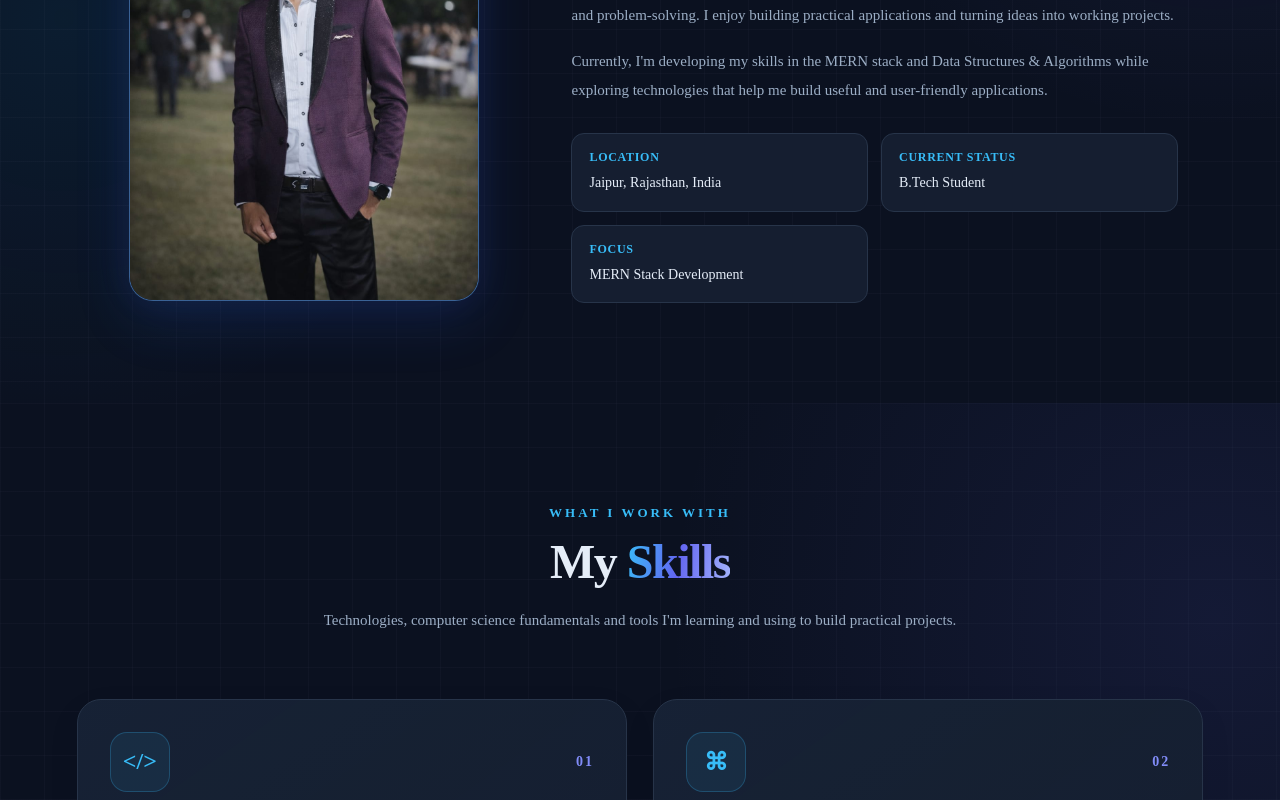
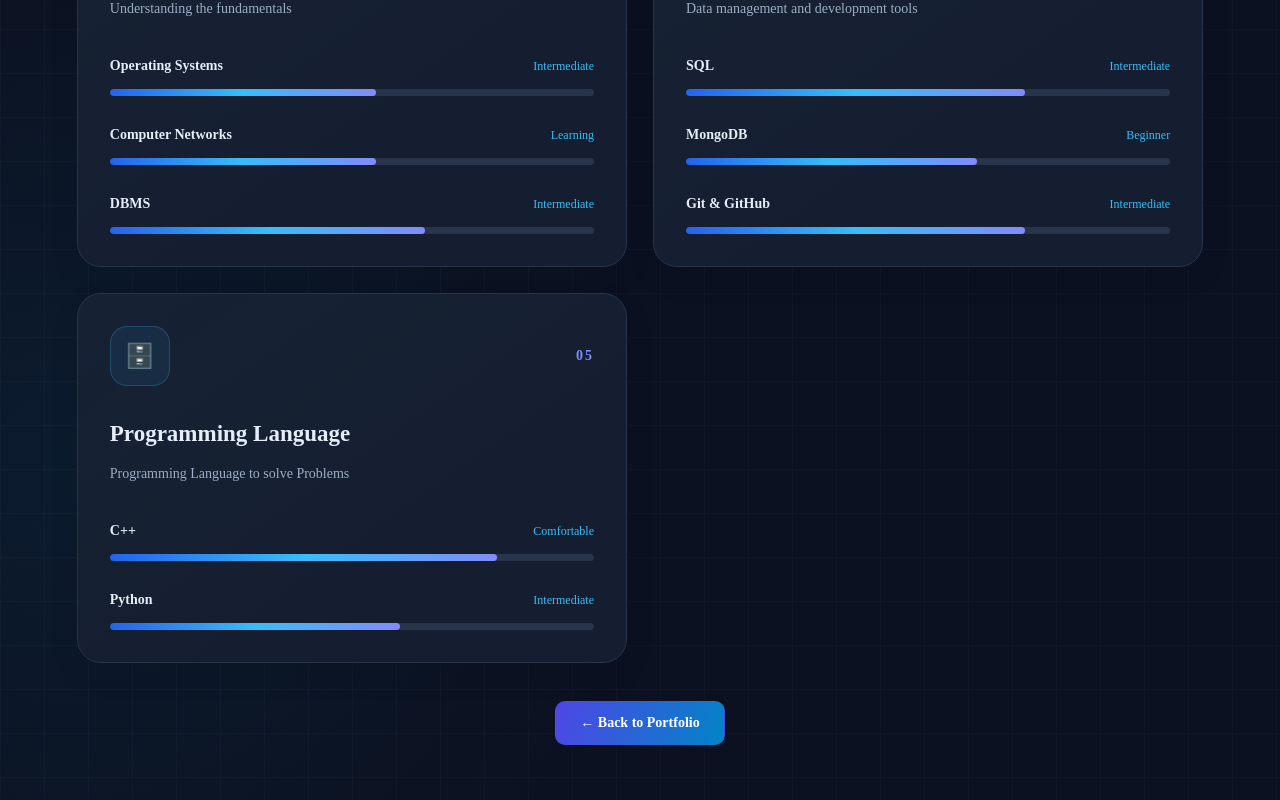
Before and after one commit to pl743/Portfolio, a React (Vite) app in the folder Client/: page /all-skills in a window 1280 px wide. Shown: the part 1140-1940 px from the top of the page. Built offline with nearby package versions, Linux system fonts and the light colour scheme.

Commit message:
Implement the new route of All-skills

```diff
--- a/Client/src/App.jsx
+++ b/Client/src/App.jsx
@@ -14,6 +14,7 @@ import Certification from './components/certificate/Certificate';
 import Contact from './components/contact/Contact';
 import Footer from './components/footer/Footer';
 import AllProjectsPage from './components/project/AllProject';
+import AllSkillsPage from './components/skills/AllSkills';
 
 function PortfolioPage() {
   const location = useLocation();
@@ -91,7 +92,15 @@ function AppContent() {
           element={<AllProjectsPage />}
         />
 
-        <Route path="*" element={<PortfolioPage />} />
+        <Route
+          path="/all-skills"
+          element={<AllSkillsPage />}
+        />
+
+        <Route
+          path="*"
+          element={<PortfolioPage />}
+        />
       </Routes>
 
       <Footer />
--- /dev/null
+++ b/Client/src/components/skills/AllSkills.jsx
@@ -0,0 +1,16 @@
+import { useEffect } from 'react';
+import Skills from './Skills';
+
+function AllSkillsPage() {
+  useEffect(() => {
+    window.scrollTo({
+      top: 0,
+      left: 0,
+      behavior: 'instant',
+    });
+  }, []);
+
+  return <Skills showAll />;
+}
+
+export default AllSkillsPage;
--- a/Client/src/components/skills/Skills.css
+++ b/Client/src/components/skills/Skills.css
@@ -1,9 +1,3 @@
-
-/* =========================
-   SKILLS SECTION
-   Blue + Cyan + Purple Theme
-========================= */
-
 .skills {
   position: relative;
   isolation: isolate;
@@ -34,8 +28,6 @@
     background-color 0.3s ease,
     color 0.3s ease;
 }
-
-/* Subtle grid background */
 
 .skills::before {
   content: "";
@@ -71,10 +63,6 @@
   max-width: 1400px;
   margin: 0 auto;
 }
-
-/* =========================
-   SECTION HEADING
-========================= */
 
 .skills-heading {
   text-align: center;
@@ -123,20 +111,12 @@
   line-height: 1.8;
 }
 
-/* =========================
-   SKILLS GRID
-========================= */
-
 .skills-grid {
   display: grid;
   grid-template-columns: repeat(2, minmax(0, 1fr));
   align-items: stretch;
   gap: 26px;
 }
-
-/* =========================
-   SKILL CARDS
-========================= */
 
 .skill-card {
   position: relative;
@@ -180,9 +160,6 @@
     0 0 25px rgba(56, 189, 248, 0.04);
 }
 
-/* =========================
-   CARD TOP
-========================= */
 
 .skill-card-top {
   display: flex;
@@ -191,8 +168,6 @@
 
   margin-bottom: 32px;
 }
-
-/* Category icon */
 
 .category-icon {
   width: 60px;
@@ -222,18 +197,12 @@
   transform: translateY(-2px);
 }
 
-/* Card number */
-
 .skill-number {
   color: #818cf8;
   font-size: 14px;
   font-weight: 600;
   letter-spacing: 2px;
 }
-
-/* =========================
-   CARD HEADING
-========================= */
 
 .skill-card-heading {
   margin-bottom: 34px;
@@ -256,10 +225,6 @@
   line-height: 1.7;
 }
 
-/* =========================
-   SKILL LIST
-========================= */
-
 .skill-list {
   display: flex;
   flex-direction: column;
@@ -271,8 +236,6 @@
 .skill-item {
   min-width: 0;
 }
-
-/* Skill name and status */
 
 .skill-info {
   display: flex;
@@ -301,10 +264,6 @@
   font-size: 12px;
   text-align: right;
 }
-
-/* =========================
-   PROGRESS BARS
-========================= */
 
 .skill-bar {
   width: 100%;
@@ -337,10 +296,6 @@
   width: var(--skill-level);
 }
 
-/* =========================
-   TABLET
-========================= */
-
 @media (max-width: 950px) {
   .skills {
     padding: 80px 5%;
@@ -362,10 +317,6 @@
     font-size: 20px;
   }
 }
-
-/* =========================
-   MOBILE
-========================= */
 
 @media (max-width: 650px) {
   .skills {
@@ -437,10 +388,6 @@
   }
 }
 
-/* =========================
-   SMALL MOBILE
-========================= */
-
 @media (max-width: 380px) {
   .skills {
     padding-right: 16px;
@@ -464,10 +411,6 @@
   }
 }
 
-/* =========================
-   REDUCED MOTION
-========================= */
-
 @media (prefers-reduced-motion: reduce) {
   .skills,
   .skill-card,
@@ -485,3 +428,53 @@
     width: var(--skill-level);
   }
 }
+
+.view-all-skills,
+.back-to-skills {
+  display: flex;
+  justify-content: center;
+  margin-top: 38px;
+}
+
+.view-all-skills-btn,
+.back-skills-btn {
+  display: inline-flex;
+  align-items: center;
+  justify-content: center;
+  gap: 10px;
+  padding: 13px 24px;
+
+  color: #fff;
+  background: linear-gradient(110deg, #4f46e5, #0284c7);
+
+  border: 1px solid transparent;
+  border-radius: 10px;
+
+  font-size: 14px;
+  font-weight: 700;
+  text-decoration: none;
+
+  transition:
+    transform 0.25s ease,
+    box-shadow 0.25s ease;
+}
+
+.view-all-skills-btn:hover,
+.back-skills-btn:hover {
+  transform: translateY(-3px);
+  box-shadow: 0 10px 25px rgba(37, 99, 235, 0.25);
+}
+
+@media (max-width: 650px) {
+  .view-all-skills,
+  .back-to-skills {
+    margin-top: 28px;
+  }
+}
+
+@media (prefers-reduced-motion: reduce) {
+  .view-all-skills-btn,
+  .back-skills-btn {
+    transition: none;
+  }
+}
--- a/Client/src/components/skills/Skills.jsx
+++ b/Client/src/components/skills/Skills.jsx
@@ -1,5 +1,5 @@
-
 import React, { useEffect, useRef, useState } from 'react';
+import { NavLink } from 'react-router-dom';
 import './Skills.css';
 
 const skillCategories = [
@@ -22,7 +22,7 @@ const skillCategories = [
     skills: [
       { name: 'Data Structures', level: 65, status: 'Practicing' },
       { name: 'Algorithms', level: 60, status: 'Practicing' },
-      { name: 'Competetive Programming', level: 70, status: 'Practicing' },
+      { name: 'Competitive Programming', level: 70, status: 'Practicing' },
     ],
   },
   {
@@ -30,7 +30,7 @@ const skillCategories = [
     subtitle: 'Understanding the fundamentals',
     icon: '🛡️',
     skills: [
-      { name: 'Operating Systems', level: 55, status: 'Learning' },
+      { name: 'Operating Systems', level: 55, status: 'Intermediate' },
       { name: 'Computer Networks', level: 55, status: 'Learning' },
       { name: 'DBMS', level: 65, status: 'Intermediate' },
     ],
@@ -45,11 +45,24 @@ const skillCategories = [
       { name: 'Git & GitHub', level: 70, status: 'Intermediate' },
     ],
   },
+  {
+    title: 'Programming Language',
+    subtitle: 'Programming Language to solve Problems',
+    icon: '🗄️',
+    skills: [
+      { name: 'C++', level: 80, status: 'Comfortable' },
+      { name: 'Python', level: 60, status: 'Intermediate' },
+    ],
+  },
 ];
 
-function Skills() {
+function Skills({ showAll = false }) {
   const skillsRef = useRef(null);
   const [isVisible, setIsVisible] = useState(false);
+
+  const visibleCategories = showAll
+    ? skillCategories
+    : skillCategories.slice(0, 2);
 
   useEffect(() => {
     const element = skillsRef.current;
@@ -73,31 +86,35 @@ function Skills() {
 
   return (
     <section
-      className={`skills ${isVisible ? 'skills-visible' : ''}`}
-      id="skills"
+      className={`skills ${isVisible ? 'skills-visible' : ''} ${
+        showAll ? 'all-skills-page' : ''
+      }`}
+      id={showAll ? 'all-skills' : 'skills'}
       ref={skillsRef}
     >
       <div className="skills-container">
         <div className="skills-heading">
-          <p className="section-subtitle">WHAT I WORK WITH</p>
+          <p className="section-subtitle">
+            {showAll ? 'EXPLORE MY EXPERTISE' : 'WHAT I WORK WITH'}
+          </p>
 
           <h2>
-            My <span>Skills</span>
+            {showAll ? 'All My ' : 'My '}
+            <span>Skills</span>
           </h2>
 
           <p className="skills-description">
-            Technologies, computer science fundamentals and tools
-            I'm learning and using to build practical projects.
+            {showAll
+              ? 'Explore the technologies, computer science fundamentals and tools I am learning and using.'
+              : "Technologies, computer science fundamentals and tools I'm learning and using to build practical projects."}
           </p>
         </div>
 
         <div className="skills-grid">
-          {skillCategories.map((category, index) => (
+          {visibleCategories.map((category, index) => (
             <article className="skill-card" key={category.title}>
               <div className="skill-card-top">
-                <span className="category-icon">
-                  {category.icon}
-                </span>
+                <span className="category-icon">{category.icon}</span>
 
                 <span className="skill-number">
                   {String(index + 1).padStart(2, '0')}
@@ -113,13 +130,8 @@ function Skills() {
                 {category.skills.map((skill) => (
                   <div className="skill-item" key={skill.name}>
                     <div className="skill-info">
-                      <span className="skill-name">
-                        {skill.name}
-                      </span>
-
-                      <span className="skill-status">
-                        {skill.status}
-                      </span>
+                      <span className="skill-name">{skill.name}</span>
+                      <span className="skill-status">{skill.status}</span>
                     </div>
 
                     <div
@@ -143,6 +155,22 @@ function Skills() {
             </article>
           ))}
         </div>
+
+        {!showAll && (
+          <div className="view-all-skills">
+            <NavLink to="/all-skills" className="view-all-skills-btn">
+              View All Skills <span aria-hidden="true">↗</span>
+            </NavLink>
+          </div>
+        )}
+
+        {showAll && (
+          <div className="back-to-skills">
+            <NavLink to="/skills" className="back-skills-btn">
+              ← Back to Portfolio
+            </NavLink>
+          </div>
+        )}
       </div>
     </section>
   );
```
Also changed, not shown: Client/src/components/contact/Contact.css (+0 -60 lines), Client/src/components/contact/Contact.jsx (+1 -14 lines).
